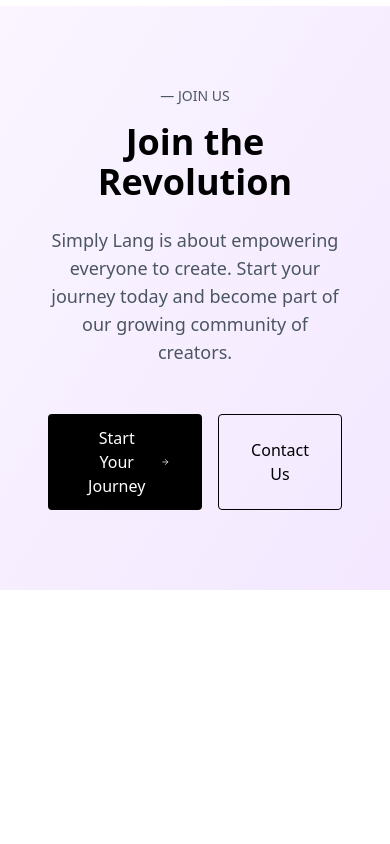
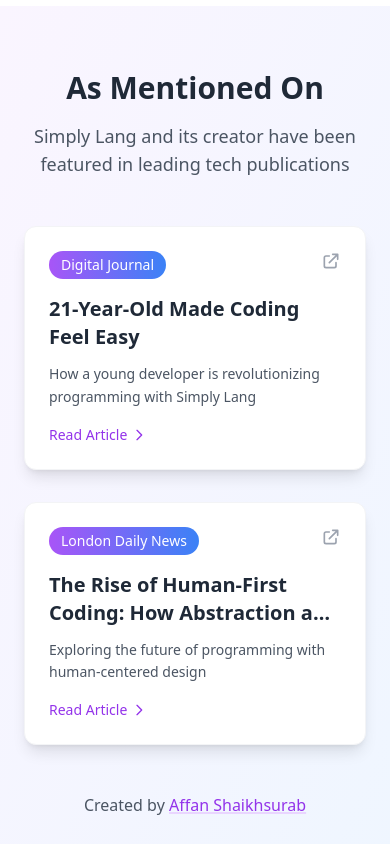
Before and after one commit to AffanShaikhsurab/SimplyLang, a React (Vite) app in the folder website/: page / in a window 390 px wide. Shown: the part 6540-7384 px from the top of the page. Before the commit the page ends 7130 px from the top, so only its background shows below. Built offline with nearby package versions, Linux system fonts and the light colour scheme.

Commit message:
Add AsMentionedOn component to showcase media features and articles

```diff
--- a/website/index.html
+++ b/website/index.html
@@ -1,10 +1,122 @@
 <!doctype html>
-<html lang="en">
-  <head>
+<html lang="en">  <head>
     <meta charset="UTF-8" />
     <link rel="icon" type="image/svg+xml" href="./src/assets/logo.png" />
     <meta name="viewport" content="width=device-width, initial-scale=1.0" />
-    <title>Simply Lang</title>
+    <title>Simply Lang - Making Programming Human-Friendly | Created by Affan Shaikhsurab</title>
+
+    <!-- SEO Meta Tags -->
+    <meta name="description" content="Simply Lang is a revolutionary programming language created by Affan Shaikhsurab that makes coding intuitive and human-friendly. Featured in Digital Journal and London Daily News." />
+    <meta name="keywords" content="Simply Lang, programming language, Affan Shaikhsurab, human-friendly coding, programming, software development" />
+    <meta name="author" content="Affan Shaikhsurab" />    <meta name="robots" content="index, follow" />
+    <link rel="canonical" href="https://simplylang.org" />
+
+    <!-- Open Graph Meta Tags -->
+    <meta property="og:title" content="Simply Lang - Making Programming Human-Friendly" />
+    <meta property="og:description" content="Revolutionary programming language created by Affan Shaikhsurab, making coding intuitive and accessible." />    <meta property="og:type" content="website" />
+    <meta property="og:url" content="https://simplylang.org" />
+    <meta property="og:image" content="./src/assets/logo.png" />
+
+    <!-- Twitter Card Meta Tags -->
+    <meta name="twitter:card" content="summary_large_image" />
+    <meta name="twitter:title" content="Simply Lang - Making Programming Human-Friendly" />
+    <meta name="twitter:description" content="Revolutionary programming language created by Affan Shaikhsurab, making coding intuitive and accessible." />
+    <meta name="twitter:image" content="./src/assets/logo.png" />
+
+    <!-- Schema.org JSON-LD -->
+    <script type="application/ld+json">
+    {
+      "@context": "https://schema.org",
+      "@graph": [
+        {
+          "@type": "Person",
+          "@id": "https://www.affanshaikhsurab.com/#person",
+          "name": "Affan Shaikhsurab",
+          "url": "https://www.affanshaikhsurab.com",
+          "sameAs": [
+            "https://www.affanshaikhsurab.com"
+          ],
+          "jobTitle": "Software Developer & Creator of Simply Lang",          "worksFor": {
+            "@type": "Organization",
+            "name": "Simply Lang",
+            "url": "https://simplylang.org"
+          }
+        },        {
+          "@type": "SoftwareApplication",
+          "@id": "https://simplylang.org/#software",
+          "name": "Simply Lang",
+          "applicationCategory": "Programming Language",
+          "operatingSystem": "Windows, macOS, Linux",
+          "description": "A revolutionary programming language that makes coding intuitive and human-friendly",
+          "url": "https://simplylang.org",
+          "author": {
+            "@id": "https://www.affanshaikhsurab.com/#person"
+          },
+          "creator": {
+            "@id": "https://www.affanshaikhsurab.com/#person"
+          },
+          "publisher": {
+            "@id": "https://www.affanshaikhsurab.com/#person"
+          }
+        },        {
+          "@type": "WebSite",
+          "@id": "https://simplylang.org/#website",
+          "url": "https://simplylang.org",
+          "name": "Simply Lang",
+          "description": "Official website for Simply Lang programming language",
+          "publisher": {
+            "@id": "https://www.affanshaikhsurab.com/#person"
+          },          "potentialAction": {
+            "@type": "SearchAction",
+            "target": "https://simplylang.org/?s={search_term_string}",
+            "query-input": "required name=search_term_string"
+          }
+        },
+        {
+          "@type": "NewsArticle",
+          "@id": "https://www.digitaljournal.com/pr/news/insights-news-wire/21-year-old-made-coding-feel-easy-1230313748.html#article",
+          "headline": "21-Year-Old Made Coding Feel Easy",
+          "url": "https://www.digitaljournal.com/pr/news/insights-news-wire/21-year-old-made-coding-feel-easy-1230313748.html",
+          "datePublished": "2024-01-01",          "publisher": {
+            "@type": "Organization",
+            "name": "Digital Journal"
+          },
+          "about": {
+            "@id": "https://simplylang.org/#software"
+          },
+          "mentions": [
+            {
+              "@id": "https://www.affanshaikhsurab.com/#person"
+            },
+            {
+              "@id": "https://simplylang.org/#software"
+            }
+          ]
+        },
+        {
+          "@type": "NewsArticle",
+          "@id": "https://www.londondaily.news/the-rise-of-human-first-coding-how-abstraction-and-ai-are-transforming-software-9/#article",
+          "headline": "The Rise of Human-First Coding: How Abstraction and AI Are Transforming Software",
+          "url": "https://www.londondaily.news/the-rise-of-human-first-coding-how-abstraction-and-ai-are-transforming-software-9/",
+          "datePublished": "2024-01-01",          "publisher": {
+            "@type": "Organization",
+            "name": "London Daily News"
+          },
+          "about": {
+            "@id": "https://simplylang.org/#software"
+          },
+          "mentions": [
+            {
+              "@id": "https://www.affanshaikhsurab.com/#person"
+            },
+            {
+              "@id": "https://simplylang.org/#software"
+            }
+          ]
+        }
+      ]
+    }
+    </script>
   </head>
   <body>
     <div id="root"></div>
--- a/website/src/App.jsx
+++ b/website/src/App.jsx
@@ -7,6 +7,7 @@
 import JourneySection from "./components/JourneySection.jsx";
 import CallToAction from "./components/CallToAction.jsx";
 import DownloadPlatform from "./components/DownloadPlatform.jsx";
+import AsMentionedOn from "./components/AsMentionedOn.jsx";
 import Documentation from "./components/Docs.jsx";
 
 
@@ -21,9 +22,9 @@
           <HeroSection />
           <WhySimpleLang />
           <WhatMakesItDifferent />
-          <WhoIsItFor />
-          <JourneySection />
+          <WhoIsItFor />          <JourneySection />
           <DownloadPlatform />
+          <AsMentionedOn />
           <CallToAction />
         </>
       ) : (
--- /dev/null
+++ b/website/src/components/AsMentionedOn.jsx
@@ -0,0 +1,92 @@
+import React from 'react';
+
+const AsMentionedOn = () => {
+  const articles = [
+    {
+      title: "21-Year-Old Made Coding Feel Easy",
+      publication: "Digital Journal",
+      url: "https://www.digitaljournal.com/pr/news/insights-news-wire/21-year-old-made-coding-feel-easy-1230313748.html",
+      description: "How a young developer is revolutionizing programming with Simply Lang"
+    },
+    {
+      title: "The Rise of Human-First Coding: How Abstraction and AI Are Transforming Software",
+      publication: "London Daily News",
+      url: "https://www.londondaily.news/the-rise-of-human-first-coding-how-abstraction-and-ai-are-transforming-software-9/",
+      description: "Exploring the future of programming with human-centered design"
+    }
+  ];
+
+  return (
+    <section className="py-16 bg-gradient-to-br from-purple-50 to-blue-50">
+      <div className="container mx-auto px-6">
+        <div className="text-center mb-12">
+          <h2 className="text-3xl md:text-4xl font-bold text-gray-800 mb-4">
+            As Mentioned On
+          </h2>
+          <p className="text-lg text-gray-600 max-w-2xl mx-auto">
+            Simply Lang and its creator have been featured in leading tech publications
+          </p>
+        </div>
+
+        <div className="grid md:grid-cols-2 gap-8 max-w-4xl mx-auto">
+          {articles.map((article, index) => (
+            <a
+              key={index}
+              href={article.url}
+              target="_blank"
+              rel="noopener noreferrer"
+              className="group bg-white rounded-xl shadow-lg hover:shadow-xl transition-all duration-300 overflow-hidden border border-gray-100 hover:border-purple-200"
+            >
+              <div className="p-6">
+                <div className="flex items-start justify-between mb-4">
+                  <div className="bg-gradient-to-r from-purple-500 to-blue-500 text-white px-3 py-1 rounded-full text-sm font-medium">
+                    {article.publication}
+                  </div>
+                  <svg
+                    className="w-5 h-5 text-gray-400 group-hover:text-purple-500 transition-colors duration-300"
+                    fill="none"
+                    stroke="currentColor"
+                    viewBox="0 0 24 24"
+                  >
+                    <path strokeLinecap="round" strokeLinejoin="round" strokeWidth={2} d="M10 6H6a2 2 0 00-2 2v10a2 2 0 002 2h10a2 2 0 002-2v-4M14 4h6m0 0v6m0-6L10 14" />
+                  </svg>
+                </div>
+
+                <h3 className="text-xl font-bold text-gray-800 mb-3 group-hover:text-purple-600 transition-colors duration-300 line-clamp-2">
+                  {article.title}
+                </h3>
+
+                <p className="text-gray-600 text-sm leading-relaxed">
+                  {article.description}
+                </p>
+
+                <div className="mt-4 flex items-center text-purple-600 font-medium text-sm group-hover:text-purple-700 transition-colors duration-300">
+                  Read Article
+                  <svg className="w-4 h-4 ml-1 group-hover:translate-x-1 transition-transform duration-300" fill="none" stroke="currentColor" viewBox="0 0 24 24">
+                    <path strokeLinecap="round" strokeLinejoin="round" strokeWidth={2} d="M9 5l7 7-7 7" />
+                  </svg>
+                </div>
+              </div>
+            </a>
+          ))}
+        </div>
+
+        <div className="text-center mt-12">
+          <p className="text-gray-600">
+            Created by{" "}
+            <a
+              href="https://www.affanshaikhsurab.com"
+              target="_blank"
+              rel="noopener noreferrer"
+              className="text-purple-600 hover:text-purple-700 font-medium underline decoration-2 decoration-purple-200 hover:decoration-purple-300 transition-all duration-300"
+            >
+              Affan Shaikhsurab
+            </a>
+          </p>
+        </div>
+      </div>
+    </section>
+  );
+};
+
+export default AsMentionedOn;
```
Also changed, not shown: 1 other file (tests, documents, lock files or other folders).
